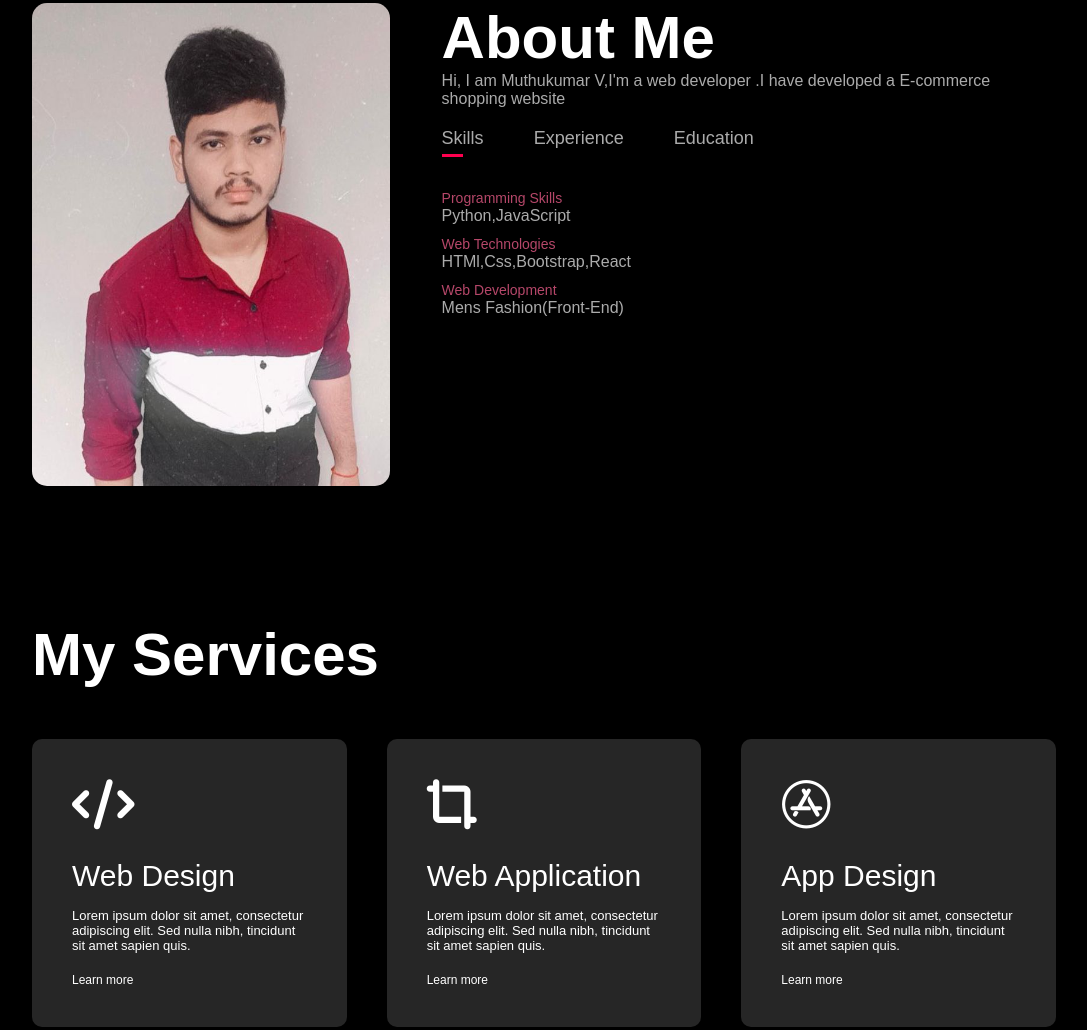
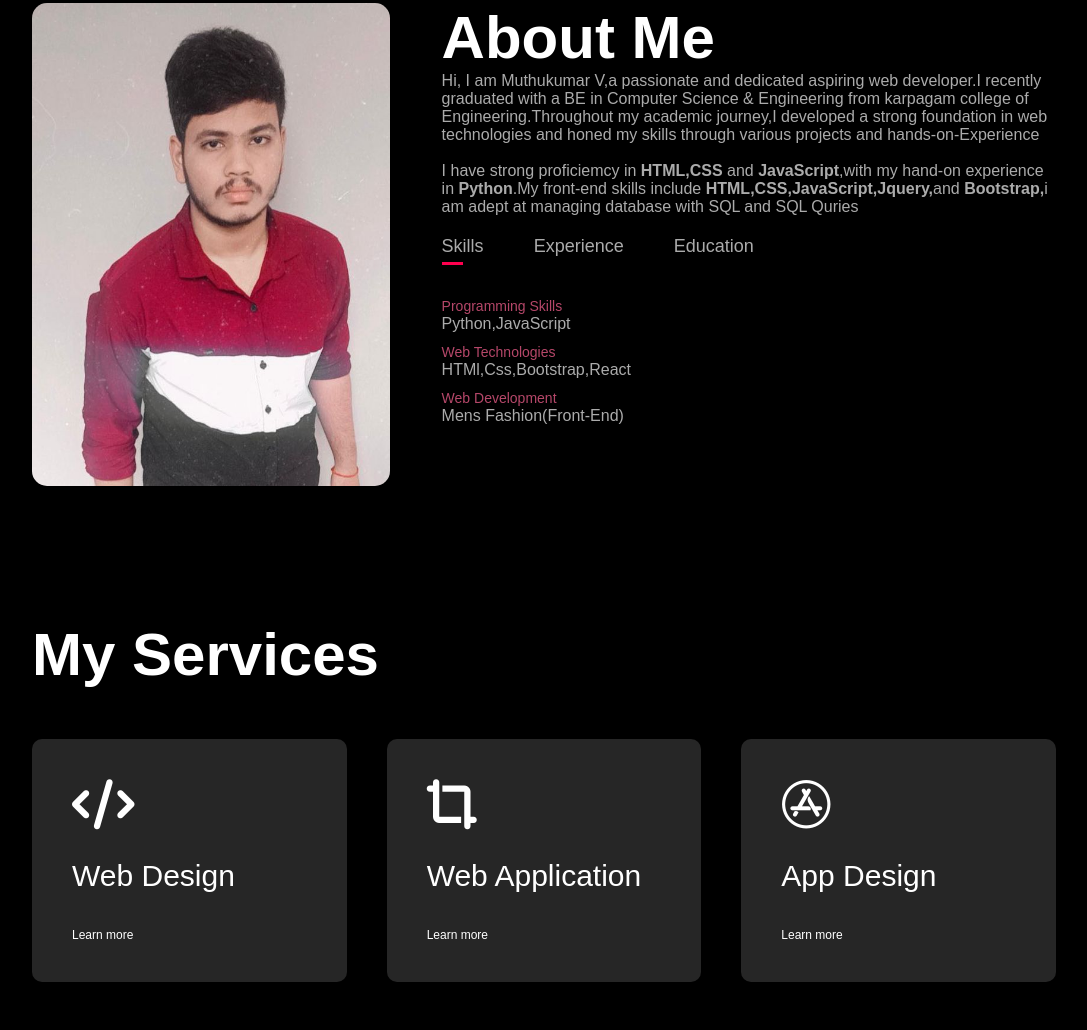
Before and after one commit to Muthukumar1717/protfolio, a plain HTML site: page index.html in a window 1280 px wide. Shown: the part 887-1917 px from the top of the page, without its empty margins (96-1183 px from the left). Drawn offline with Linux system fonts and the light colour scheme.

Commit message:
Update index.html

```diff
--- a/index.html
+++ b/index.html
@@ -38,7 +38,9 @@
             </div>
             <div class="about-col-2">
                 <h1 class="sub-title">About Me</h1>
-                <p>Hi, I am Muthukumar V,I'm a web developer .I have developed a E-commerce shopping website</p>
+                <p>Hi, I am Muthukumar V,a passionate and dedicated aspiring web developer.I recently graduated with a BE in Computer Science & Engineering from karpagam college of Engineering.Throughout my academic journey,I developed a strong foundation in web technologies and honed my skills
+                through various projects and hands-on-Experience <br> <br> I have strong proficiemcy in <b>HTML,CSS </b>and <b>JavaScript</b>,with my hand-on experience in <b>Python</b>.My front-end skills include <b>HTML,CSS,JavaScript,Jquery,</b>and
+                <b>Bootstrap,</b>i am adept at managing database with SQL and SQL Quries</p>
 
                 <div class="tab-titles">
                     <p class="tab-links active-link" onclick="opentab('skills')">Skills</p>
@@ -78,19 +80,19 @@
             <div>
                 <i class="fas fa-code"></i>
                 <h2>Web Design</h2>
-                <p>Lorem ipsum dolor sit amet, consectetur adipiscing elit. Sed nulla nibh, tincidunt sit amet sapien quis.</p>
+<!--                 <p>Lorem ipsum dolor sit amet, consectetur adipiscing elit. Sed nulla nibh, tincidunt sit amet sapien quis.</p> -->
                 <a href="#">Learn more</a>
             </div>
             <div>
                 <i class="fas fa-crop-alt"></i>
                 <h2>Web Application</h2>
-                <p>Lorem ipsum dolor sit amet, consectetur adipiscing elit. Sed nulla nibh, tincidunt sit amet sapien quis.</p>
+<!--                 <p>Lorem ipsum dolor sit amet, consectetur adipiscing elit. Sed nulla nibh, tincidunt sit amet sapien quis.</p> -->
                 <a href="#">Learn more</a>
             </div>
             <div>
                 <i class="fab fa-app-store"></i>
                 <h2>App Design</h2>
-                <p>Lorem ipsum dolor sit amet, consectetur adipiscing elit. Sed nulla nibh, tincidunt sit amet sapien quis.</p>
+<!--                 <p>Lorem ipsum dolor sit amet, consectetur adipiscing elit. Sed nulla nibh, tincidunt sit amet sapien quis.</p> -->
                 <a href="#">Learn more</a>
             </div>
         </div>
```
